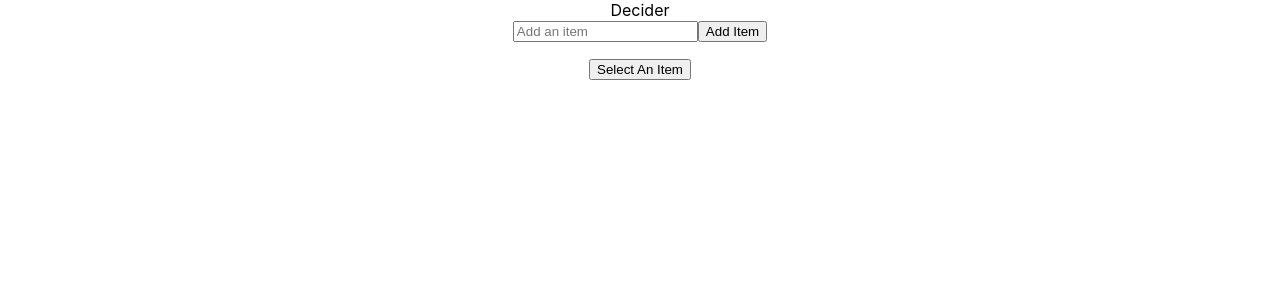
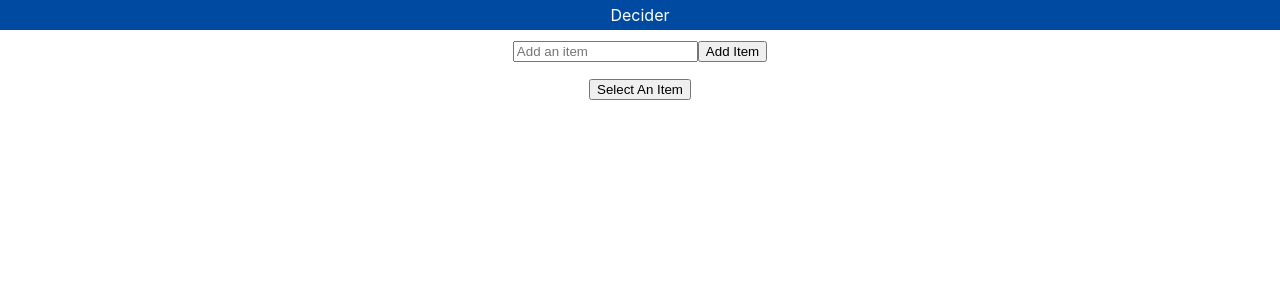
Before and after one commit to ProjectErostribe/decidr, a React (Create React App) app: page / in a window 1280 px wide. Shown: the top 300 px of the page. Built offline with nearby package versions, Linux system fonts and the light colour scheme.

Commit message:
feat(header): add header & styles #11

```diff
--- a/src/App.css
+++ b/src/App.css
@@ -36,3 +36,10 @@
     transform: rotate(360deg);
   }
 }
+
+header {
+  background-color: #004ba1;
+  color: #FFFFFF;
+  padding: 5px;
+  margin-bottom: 10px;
+}
```
